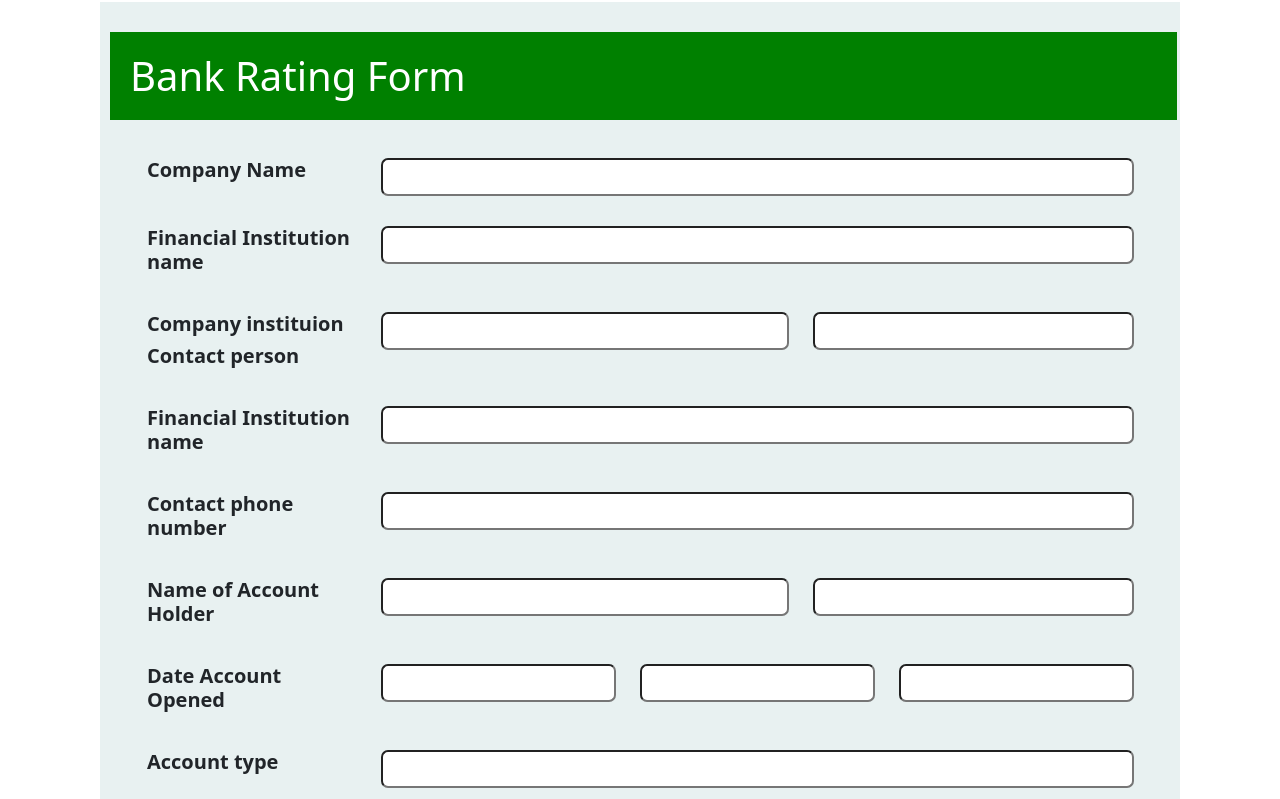
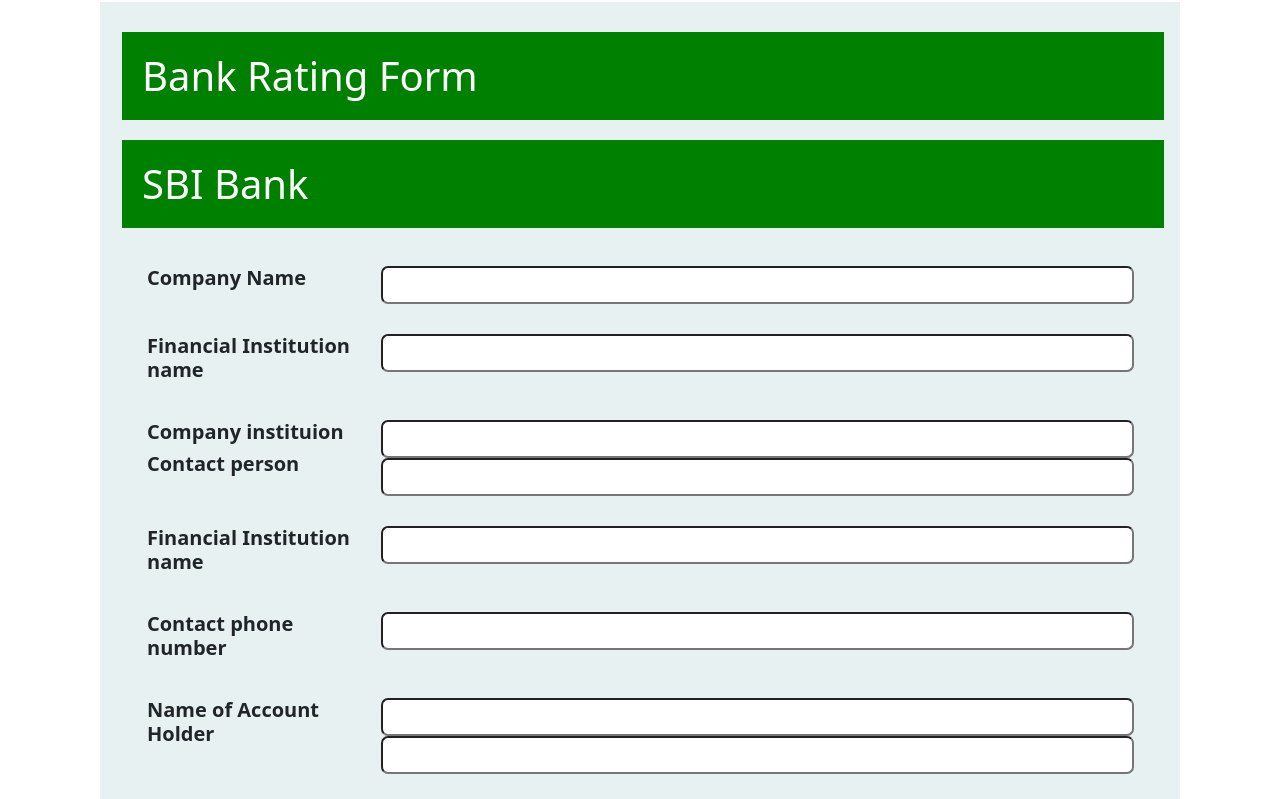
Before and after one commit to Ajaykumar5757/Bank-Rating-Form, a plain HTML site: page index.html in a window 1280 px wide. Shown: the top 799 px of the page. Drawn offline with nearby package versions, Linux system fonts and the light colour scheme.

Commit message:
Update index.html

```diff
--- a/index.html
+++ b/index.html
@@ -10,13 +10,17 @@
 </head>
 <body>
     <div class="section">
-        <div class="row">
-            <div class="col-12">
-                <h1>Bank Rating Form</h1>
+        <div class="container-fluid">
+            <div class="row">
+                <div class="col">
+                    <div class="d1">
+                        <h1>Bank Rating Form</h1>
+                    </div>
+                    <div class="d2">
+                        <h1>SBI Bank</h1>
+                    </div>
+                </div>
             </div>
-        </div>
-        <div class="container-fluid">
-            <form>
             <div class="row">
                 <div class="col-3">
                     <h2><b>Company Name</b></h2>
@@ -38,11 +42,9 @@
                     <h2><b>Company instituion</b></h2>
                     <h2><b>Contact person</b></h2>
                 </div>
-                <div class="col-5">
-                    <input>
-                </div>
-                <div class="col-4">
-                    <input>
+                <div class="col-9">
+                    <input class="i1">
+                    <input class="i11">
                 </div>
             </div>
             <div class="row">
@@ -65,25 +67,19 @@
                 <div class="col-3">
                     <h2><b>Name of Account Holder</b></h2>
                 </div>
-                <div class="col-5">
-                    <input>
-                </div>
-                <div class="col-4">
-                    <input>
+                <div class="col-9">
+                    <input class="i1">
+                    <input class="i11">
                 </div>
             </div>
             <div class="row">
                 <div class="col-3">
                     <h2><b>Date Account Opened</b></h2>
                 </div>
-                <div class="col-3">
-                    <input>
-                </div>
-                <div class="col-3">
-                    <input>
-                </div>
-                <div class="col-3">
-                    <input>
+                <div class="col-9">
+                    <input class="i2">
+                    <input class="i22">
+                    <input class="i22">
                 </div>
             </div>
             <div class="row">
@@ -109,10 +105,14 @@
                 <div class="col-9">
                     <hr width="100%" color="black" size="5" class="gm">
                     <hr width="100%" color="black" size="5" class="gm">
-                    <hr width="100%" color="black" size="5" class="gm">
+                    <hr width="100%" color="black" size="5" class="gm2">
                 </div>
             </div>
-            </form>
+            <div class="row">
+                <div class="col-12">
+                   <p>&#8226; &#8226; &#8226;</p>
+                </div>
+            </div>
         </div>
     </div>
 </body>
```
